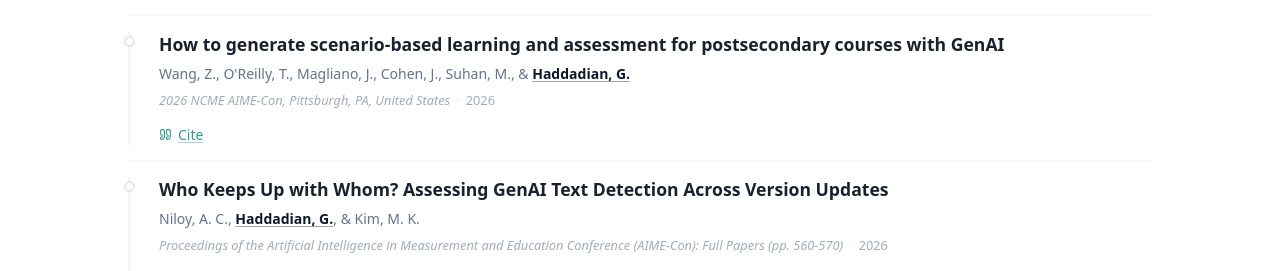
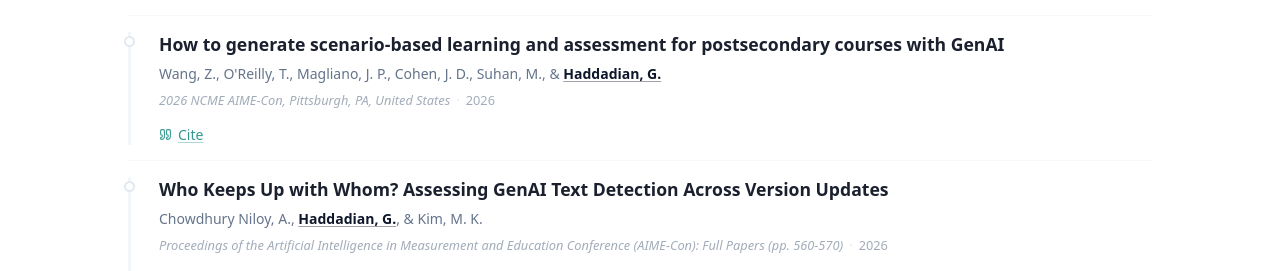
Before and after one commit to Golnoushhaddadian/golnoushhaddadian.github.io, a React (Vite) app: page /research in a window 1280 px wide. Shown: the part 386-657 px from the top of the page. Built offline with nearby package versions, Linux system fonts and the light colour scheme; no server answers.

Commit message:
Unify co-author name spellings on Research page

```diff
--- a/src/pages/Research.tsx
+++ b/src/pages/Research.tsx
@@ -31,18 +31,18 @@ const journalPublications: Publication[] = [
   },
   {
     title: "How to generate scenario-based learning and assessment for postsecondary courses with GenAI",
-    authors: "Wang, Z., O'Reilly, T., Magliano, J., Cohen, J., Suhan, M., & Haddadian, G.",
+    authors: "Wang, Z., O'Reilly, T., Magliano, J. P., Cohen, J. D., Suhan, M., & Haddadian, G.",
     venue: "2026 NCME AIME-Con, Pittsburgh, PA, United States",
     year: 2026,
-    apa: "Wang, Z., O'Reilly, T., Magliano, J., Cohen, J., Suhan, M., & Haddadian, G. (2026). How to generate scenario-based learning and assessment for postsecondary courses with GenAI. 2026 NCME AIME-Con, Pittsburgh, PA, United States.",
+    apa: "Wang, Z., O'Reilly, T., Magliano, J. P., Cohen, J. D., Suhan, M., & Haddadian, G. (2026). How to generate scenario-based learning and assessment for postsecondary courses with GenAI. 2026 NCME AIME-Con, Pittsburgh, PA, United States.",
   },
   {
     title: "Who Keeps Up with Whom? Assessing GenAI Text Detection Across Version Updates",
-    authors: "Niloy, A. C., Haddadian, G., & Kim, M. K.",
+    authors: "Chowdhury Niloy, A., Haddadian, G., & Kim, M. K.",
     venue: "Proceedings of the Artificial Intelligence in Measurement and Education Conference (AIME-Con): Full Papers (pp. 560-570)",
     year: 2026,
     doi: "https://aclanthology.org/2026.aimecon-main.63.pdf",
-    apa: "Niloy, A. C., Haddadian, G., & Kim, M. K. (2026, October). Who Keeps Up with Whom? Assessing GenAI Text Detection Across Version Updates. In Proceedings of the Artificial Intelligence in Measurement and Education Conference (AIME-Con): Full Papers (pp. 560-570). https://aclanthology.org/2026.aimecon-main.63.pdf",
+    apa: "Chowdhury Niloy, A., Haddadian, G., & Kim, M. K. (2026, October). Who Keeps Up with Whom? Assessing GenAI Text Detection Across Version Updates. In Proceedings of the Artificial Intelligence in Measurement and Education Conference (AIME-Con): Full Papers (pp. 560-570). https://aclanthology.org/2026.aimecon-main.63.pdf",
   },
   {
     title: "Agentic LLM-driven loss function search: Decomposing exploration and exploitation in closed-loop discovery",
@@ -139,11 +139,11 @@ const journalPublications: Publication[] = [
   },
   {
     title: "Developing Authentic Learning and Assessment Through Scenarios",
-    authors: "Cohen, J. D., Sabatini, J., Haddadian, G., O'Reilly, T., Pierce, B., & Magliano, J.",
+    authors: "Cohen, J. D., Sabatini, J., Haddadian, G., O'Reilly, T., Pierce, B., & Magliano, J. P.",
     venue: "Proceedings of EdMedia 2026 Edinburgh (pp. 1716-1717). Association for the Advancement of Computing in Education (AACE)",
     year: 2026,
     doi: "https://www.learntechlib.org/primary/p/2129763/",
-    apa: "Cohen, J. D., Sabatini, J., Haddadian, G., O'Reilly, T., Pierce, B., & Magliano, J. (2026). Developing Authentic Learning and Assessment Through Scenarios. In Proceedings of EdMedia 2026 Edinburgh (pp. 1716-1717). Waynesville, NC: Association for the Advancement of Computing in Education (AACE).",
+    apa: "Cohen, J. D., Sabatini, J., Haddadian, G., O'Reilly, T., Pierce, B., & Magliano, J. P. (2026). Developing Authentic Learning and Assessment Through Scenarios. In Proceedings of EdMedia 2026 Edinburgh (pp. 1716-1717). Waynesville, NC: Association for the Advancement of Computing in Education (AACE).",
   },
   {
     title: "Fostering educational intimacy: ILSSA intergenerational partnerships for purposeful community building",
@@ -281,10 +281,10 @@ const journalPublications: Publication[] = [
   },
   {
     title: "The Moving Target Problem in AI Text Detection: Evidence From Chatbot and Detector Version Changes",
-    authors: "Niloy, A. C., Haddadian, G., & Kim, M. K.",
+    authors: "Chowdhury Niloy, A., Haddadian, G., & Kim, M. K.",
     venue: "External Advisory Board Meeting, The National AI Institute for Adult Learning and Online Education (AI-ALOE), Atlanta, Georgia [Poster]",
     year: 2026,
-    apa: "Niloy, A. C., Haddadian, G., & Kim, M. K. (2026). The Moving Target Problem in AI Text Detection: Evidence From Chatbot and Detector Version Changes. External Advisory Board Meeting, The National AI Institute for Adult Learning and Online Education (AI-ALOE), May 15, Atlanta, Georgia [Format: Poster].",
+    apa: "Chowdhury Niloy, A., Haddadian, G., & Kim, M. K. (2026). The Moving Target Problem in AI Text Detection: Evidence From Chatbot and Detector Version Changes. External Advisory Board Meeting, The National AI Institute for Adult Learning and Online Education (AI-ALOE), May 15, Atlanta, Georgia [Format: Poster].",
   },
   {
     title: "Synthesizing Research on Automated Writing Evaluation Tools in EFL Argumentative Writing Context",
```
